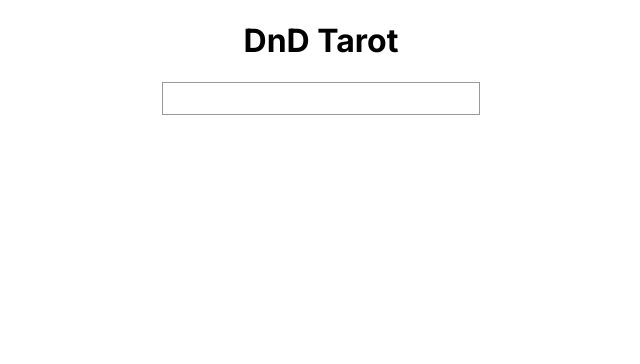
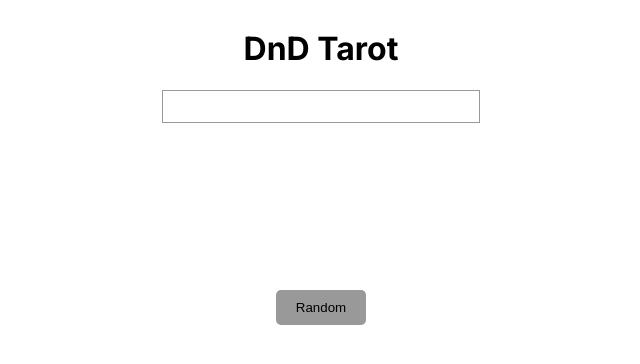
Before and after one commit to scottmcallister/my-tarot-app, a Next.js app: page / in a window 1280 px wide. Shown: the top 364 px of the page, without its empty margins (319-959 px from the left). Built offline with nearby package versions, Linux system fonts and the light colour scheme.

Commit message:
update styles again

```diff
--- a/src/app/globals.css
+++ b/src/app/globals.css
@@ -12,10 +12,34 @@ h1 {
   text-align: center;
 }
 
+a {
+  text-decoration: none;
+  color: #222
+}
+
+button {
+  cursor: pointer;
+  padding: 10px 20px;
+  border-radius: 5px;
+  background-color: #999;
+  border: none;
+}
+
+button:hover {
+  background-color: slategray;
+}
+
+.content {
+  display: flex;
+  align-items: center;
+  flex-direction: column;
+}
+
 .autocomplete {
   display: flex;
   align-items: center;
-  justify-content: center;
+  flex-direction: column;
+  min-height: 200px;
 }
 
 .no-suggestions {
@@ -40,8 +64,8 @@ h1 {
 
 .suggestion-active,
 .suggestions li:hover {
-  background-color: #008f68;
-  color: #fae042;
+  background-color: slategray;
+  color: black;
   cursor: pointer;
   font-weight: 700;
 }
--- a/src/app/page.js
+++ b/src/app/page.js
@@ -1,22 +1,16 @@
 import AutoComplete from '@/components/autocomplete';
 import tarotCards from "@/tarot";
-import Link from "next/link";
+import Link from 'next/link';
 
 const Home = () => {
   const tarotNames = tarotCards.map(card => card.name);
   return (
-    <div>
+    <div className="content">
       <h1>DnD Tarot</h1>
       <AutoComplete data={tarotNames} />
-      {/* <ul>
-        {tarotCards.map((card, index) => (
-          <li key={index}>
-            <Link href={`/tarot/${index}`}>
-              {card.name}
-            </Link>
-          </li>
-        ))}
-      </ul> */}
+      <Link href="/tarot/random">
+        <button>Random</button>
+      </Link>
     </div>
   );
 };
```
